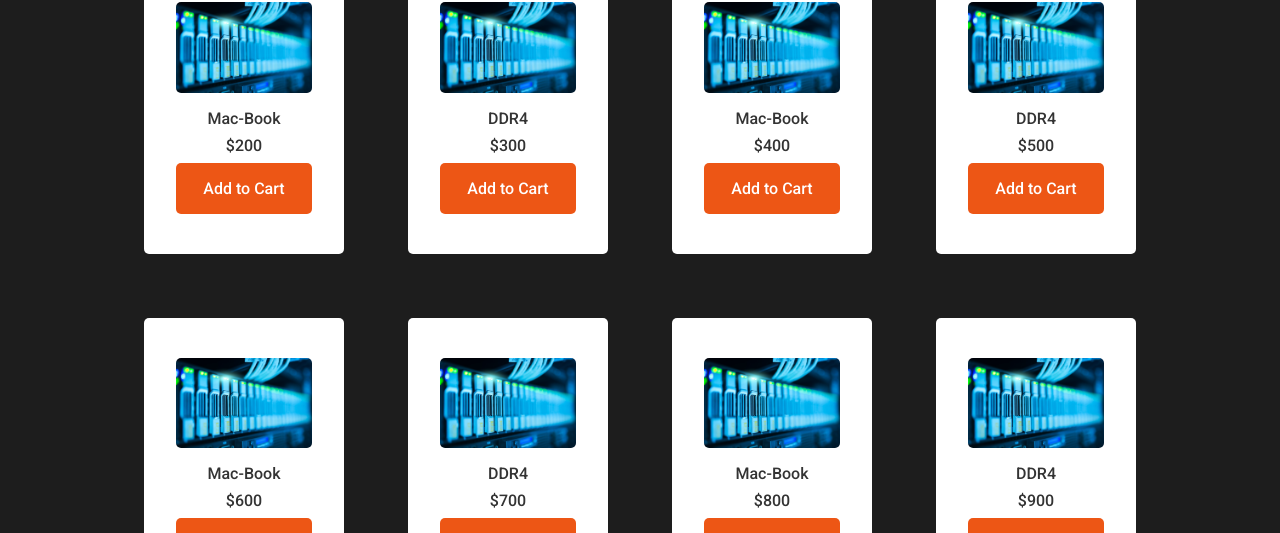
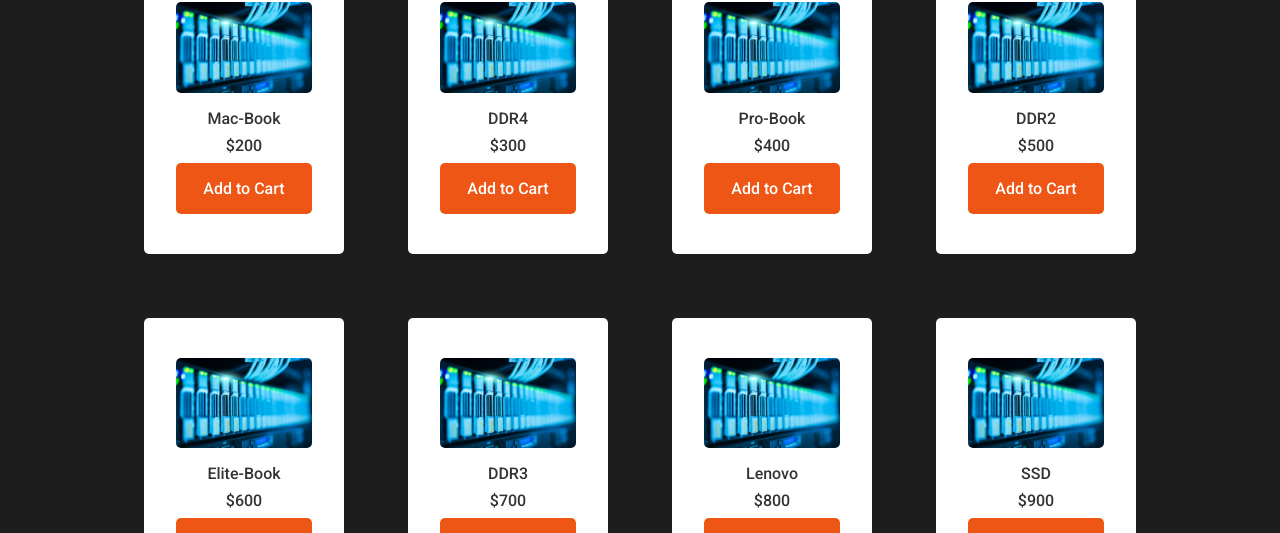
Before and after one commit to wajaht-ali/https---github.com-wajaht-ali-react-shopping-cart, a React (Create React App) app: page / in a window 1280 px wide. Shown: the part 178-711 px from the top of the page. Built offline with nearby package versions, Linux system fonts and the light colour scheme; a web font is replaced by a local one.

Commit message:
name-changing

```diff
--- a/src/components/Home.jsx
+++ b/src/components/Home.jsx
@@ -23,40 +23,40 @@
       id: "jpl"
     },
     {
-      name: "Mac-Book",
+      name: "Pro-Book",
       price: 400,
       // imgSrc: img1,
       imgSrc: img1,
       id: "abz"
     },
     {
-      name: "DDR4",
+      name: "DDR2",
       price: 500,
       imgSrc: img1,
       id: "jpa"
     },
     {
-      name: "Mac-Book",
+      name: "Elite-Book",
       price: 600,
       // imgSrc: img1,
       imgSrc: img1,
       id: "aby"
     },
     {
-      name: "DDR4",
+      name: "DDR3",
       price: 700,
       imgSrc: img1,
       id: "jpb"
     },
     {
-      name: "Mac-Book",
+      name: "Lenovo",
       price: 800,
       // imgSrc: img1,
       imgSrc: img1,
       id: "abx"
     },
     {
-      name: "DDR4",
+      name: "SSD",
       price: 900,
       imgSrc: img1,
       id: "jpc"
```
